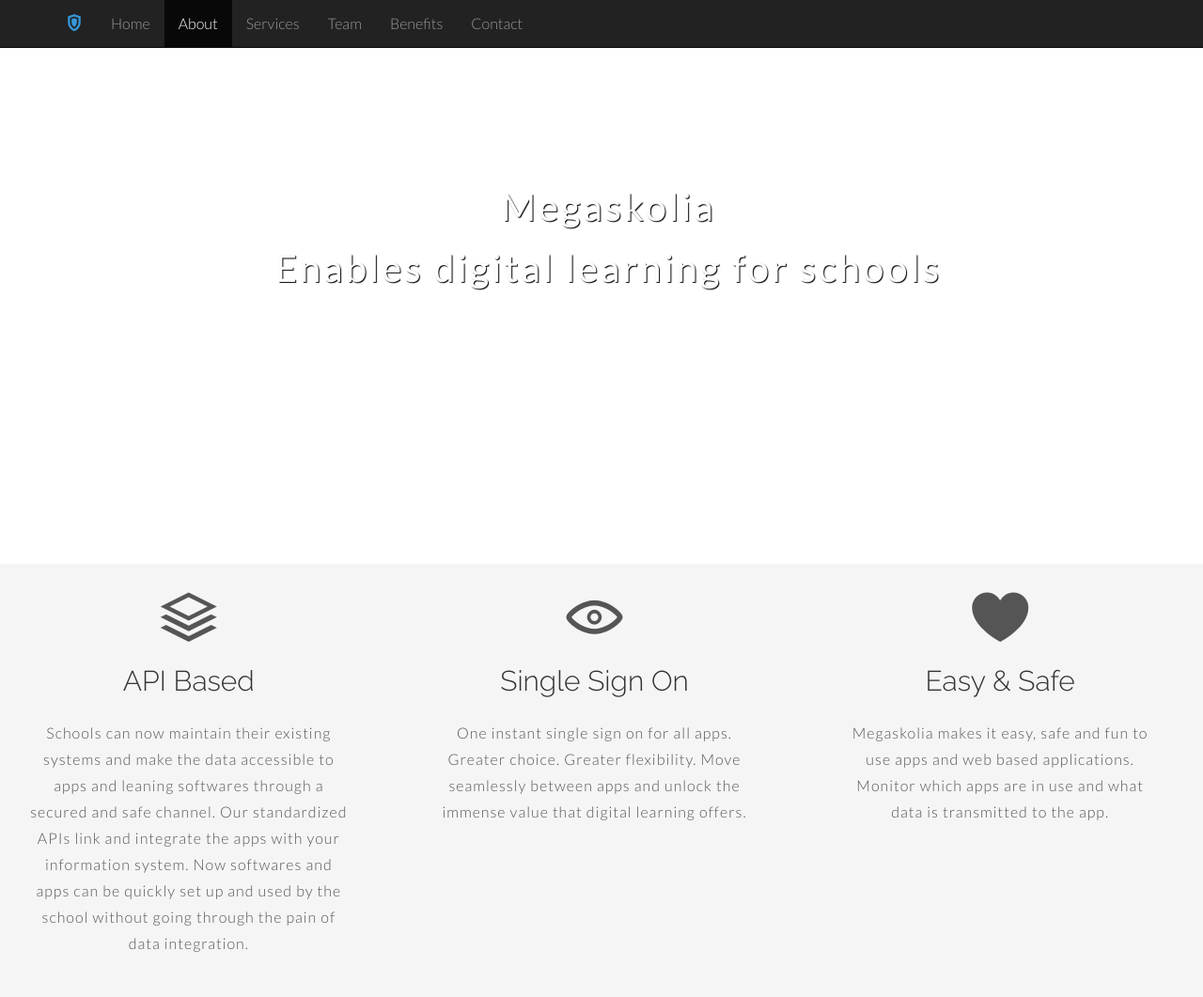
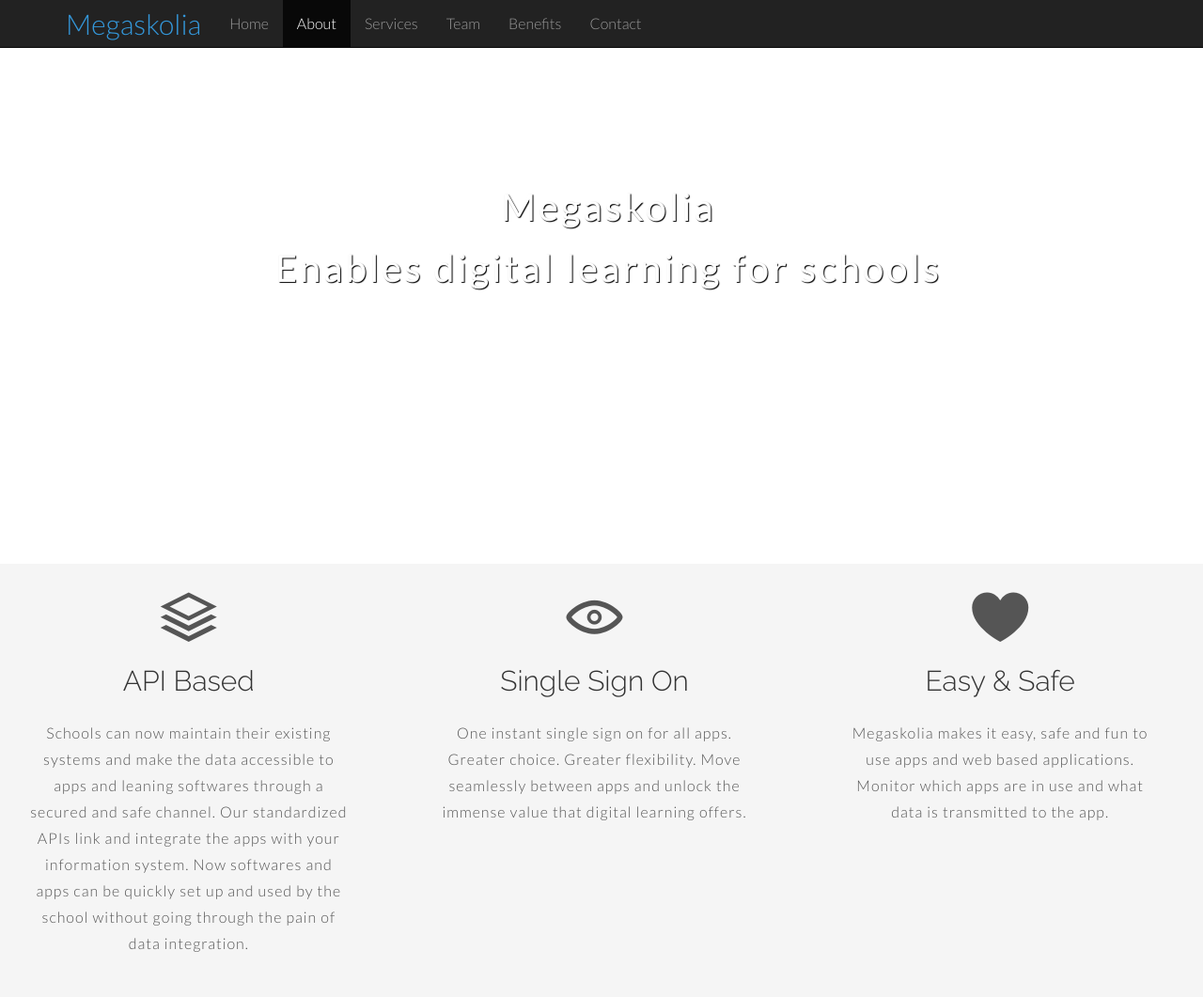
Before and after one commit to chatsap/megaskolia, a plain HTML site: page index.html in a window 1280 px wide. Shown: the top 1061 px of the page at 94% size. Drawn offline with Linux system fonts and the light colour scheme.

Commit message:
Added Megaskolia branding

```diff
--- a/index.html
+++ b/index.html
@@ -51,9 +51,9 @@
       <div class="container">
         <div class="navbar-header">
           <button type="button" class="navbar-toggle" data-toggle="collapse" data-target=".navbar-collapse">
-            <span class="icon icon-shield" style="font-size:30px; color:#3498db;"></span>
+            <span style="font-size:30px; color:#3498db;">Megaskolia</span>
           </button>
-          <a class="navbar-brand hidden-xs hidden-sm" href="#home"><span class="icon icon-shield" style="font-size:18px; color:#3498db;"></span></a>
+          <a href="#home" class="navbar-brand hidden-xs hidden-sm smoothScroll" href="#home"><span  style="font-size:30px; color:#3498db;">Megaskolia</span></a>
         </div>
         <div class="navbar-collapse collapse">
           <ul class="nav navbar-nav">
```
